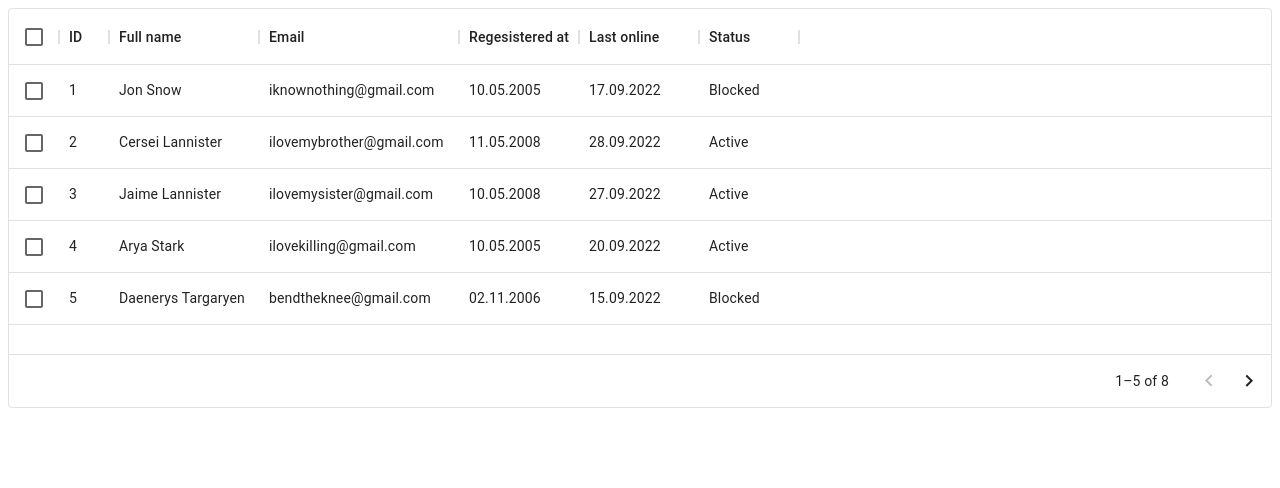
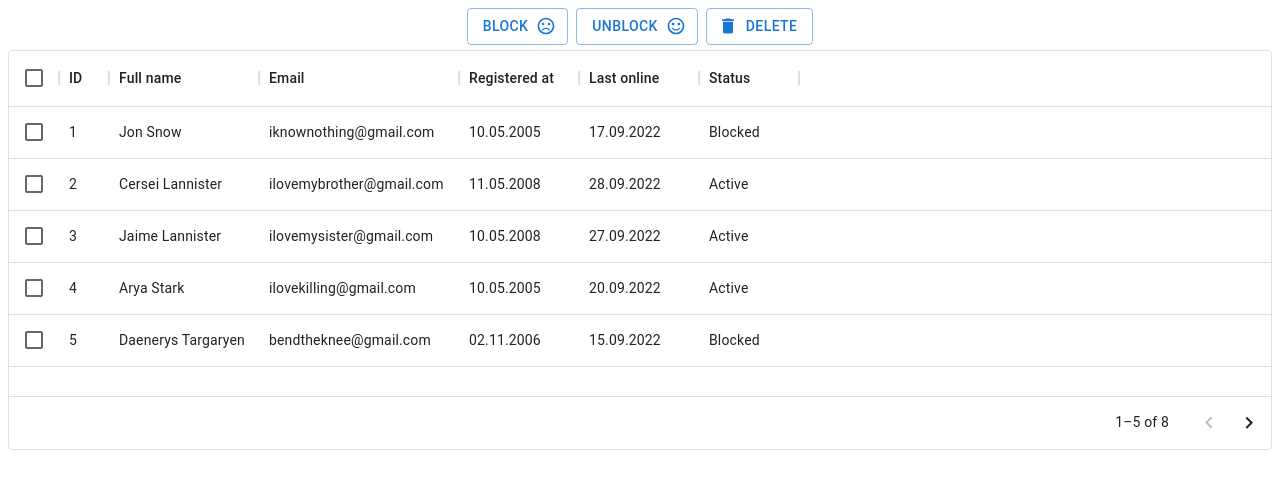
Before and after one commit to arty-mason/user-management-app, a React (Create React App) app: page / in a window 1280 px wide. Shown: the top 488 px of the page. Built offline with nearby package versions, Linux system fonts and the light colour scheme.

Commit message:
Adding toolbar to the table

```diff
--- a/client/components/Table.jsx
+++ b/client/components/Table.jsx
@@ -1,11 +1,17 @@
 import * as React from "react";
 import { DataGrid } from "@mui/x-data-grid";
+
+import Button from "@mui/material/Button";
+import DeleteIcon from "@mui/icons-material/Delete";
+import SentimentVeryDissatisfiedIcon from "@mui/icons-material/SentimentVeryDissatisfied";
+import SentimentSatisfiedAltIcon from "@mui/icons-material/SentimentSatisfiedAlt";
+import Stack from "@mui/material/Stack";
 
 const columns = [
   { field: "id", headerName: "ID", width: 50 },
   { field: "name", headerName: "Full name", width: 150 },
-  { field: "email", headerName: "Email", type: "email", width: 200 },
-  { field: "registrationdate", headerName: "Regesistered at", width: 120 },
+  { field: "email", headerName: "Email", type: "string", width: 200 },
+  { field: "registrationdate", headerName: "Registered at", width: 120 },
   { field: "lastlogin", headerName: "Last online", width: 120 },
   { field: "status", headerName: "Status", width: 100 },
 ];
@@ -79,12 +85,32 @@ const rows = [
 const Table = () => {
   return (
     <div style={{ height: 400, width: "100%" }}>
+      <Stack
+        direction="row"
+        spacing={1}
+        sx={{
+          display: "flex",
+          justifyContent: "center",
+          my: "5px",
+        }}
+      >
+        <Button variant="outlined" endIcon={<SentimentVeryDissatisfiedIcon />}>
+          Block
+        </Button>
+        <Button variant="outlined" endIcon={<SentimentSatisfiedAltIcon />}>
+          Unblock
+        </Button>
+        <Button variant="outlined" startIcon={<DeleteIcon />}>
+          Delete
+        </Button>
+      </Stack>
       <DataGrid
         rows={rows}
         columns={columns}
         pageSize={5}
-        rowsPerPageOptions={[10]}
+        rowsPerPageOptions={[5]}
         checkboxSelection
+        GridToolbar
       />
     </div>
   );
--- a/client/pages/Home.jsx
+++ b/client/pages/Home.jsx
@@ -1,3 +1,4 @@
+import { Toolbar } from "@mui/material";
 import React from "react";
 import Table from "../components/Table";
 
```
Also changed, not shown: client/components/Toolbar.jsx (added, +26 -0 lines).
